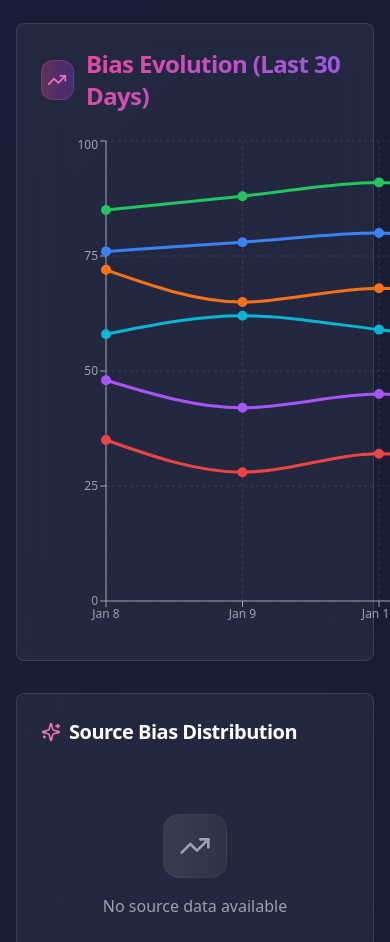
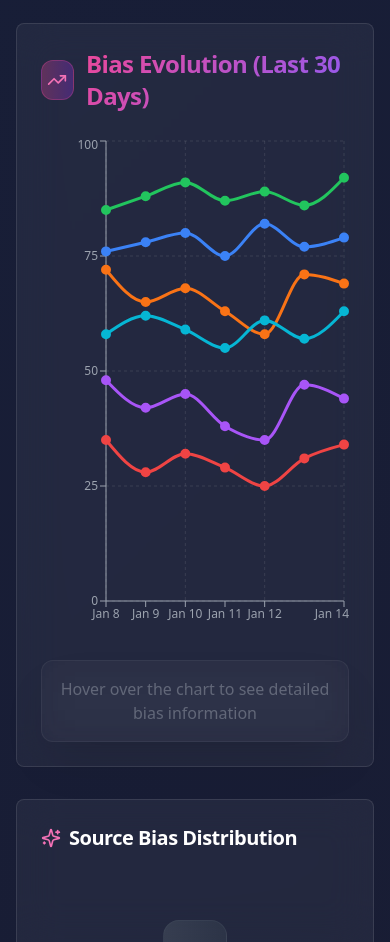
Before and after one commit to Parsa1ll/Bias-meter, a Next.js app: page /analytics in a window 390 px wide. Shown: the part 1880-2822 px from the top of the page. Built offline with nearby package versions, Linux system fonts and the light colour scheme.

Commit message:
fix: update analytics page layout and tooltip positioning
Full-width chart, responsive tooltip, and proper layout.

#VERCEL_SKIP

Co-authored-by: Parsa Ahmadnezhad <108203017+Parsa1ll@users.noreply.github.com>

```diff
--- a/app/analytics/page.tsx
+++ b/app/analytics/page.tsx
@@ -261,9 +261,8 @@ export default function AnalyticsPage() {
               </div>
             </CardHeader>
             <CardContent>
-              <div className="flex gap-8">
-                {/* Chart Container */}
-                <div className="flex-1">
+              <div className="relative">
+                <div className="w-full">
                   <ChartContainer
                     config={{
                       political: {
@@ -291,7 +290,7 @@ export default function AnalyticsPage() {
                         color: "#06b6d4",
                       },
                     }}
-                    className="h-[500px]"
+                    className="h-[500px] w-full"
                   >
                     <ResponsiveContainer width="100%" height="100%">
                       <LineChart
@@ -375,12 +374,11 @@ export default function AnalyticsPage() {
                       </LineChart>
                     </ResponsiveContainer>
                   </ChartContainer>
-                </div>
 
-                {/* Right Side Tooltip Panel */}
-                <div className="w-80 flex-shrink-0">
+                  {/* Tooltip Panel - positioned below chart on mobile, to the right on desktop */}
+                  <div className="mt-6 lg:mt-0 lg:absolute lg:top-0 lg:right-0 lg:w-80">
                     {hoveredData ? (
-                    <div className="glass-effect border border-white/20 rounded-xl p-4 shadow-2xl backdrop-blur-md sticky top-4">
+                      <div className="glass-effect border border-white/20 rounded-xl p-4 shadow-2xl backdrop-blur-md">
                         <p className="text-white font-semibold mb-3 text-center">{hoveredData.date}</p>
                         <div className="space-y-2">
                           {hoveredData.data.map((entry: any, index: number) => {
@@ -425,10 +423,11 @@ export default function AnalyticsPage() {
                         </div>
                       </div>
                     ) : (
-                    <div className="glass-effect border border-white/20 rounded-xl p-4 shadow-2xl backdrop-blur-md sticky top-4 opacity-50">
+                      <div className="glass-effect border border-white/20 rounded-xl p-4 shadow-2xl backdrop-blur-md opacity-50">
                         <p className="text-gray-400 text-center">Hover over the chart to see detailed bias information</p>
                       </div>
                     )}
+                  </div>
                 </div>
               </div>
             </CardContent>
```
Lines whose indentation alone changed are shown as unchanged.
